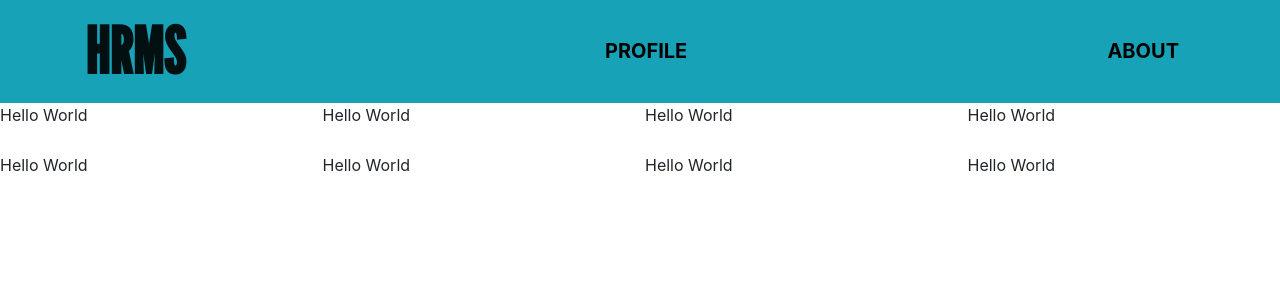
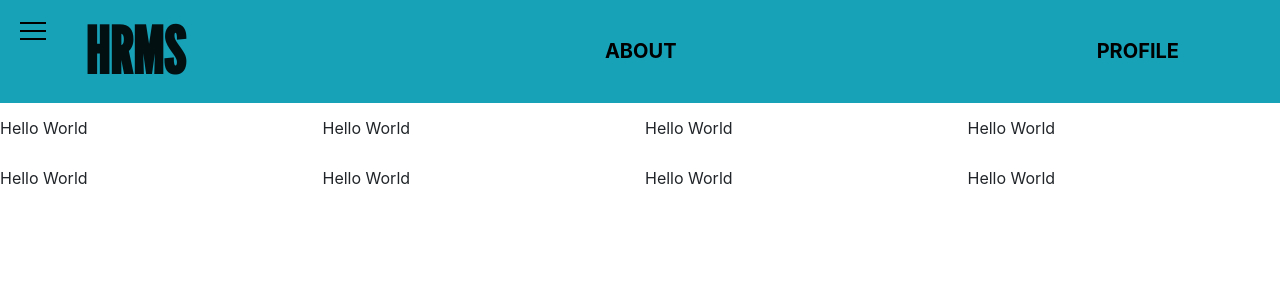
Before and after one commit to antoinecarter/CSE3101-Project, a PHP site: page /shareposts/inc/view/home.php in a window 1280 px wide. Shown: the top 300 px of the page. Run offline with PHP 8.4, Linux system fonts and the light colour scheme; style sheets or scripts are compiled from the project's sources.

Commit message:
Add new styles to style.css

```diff
--- a/css/style.scss
+++ b/css/style.scss
@@ -266,6 +266,87 @@
        }
 
 
+
+
+        #menu__toggle {
+          opacity: 0;
+        }
+        #menu__toggle:checked + .menu__btn > span {
+          transform: rotate(45deg);
+        }
+        #menu__toggle:checked + .menu__btn > span::before {
+          top: 0;
+          transform: rotate(0deg);
+        }
+        #menu__toggle:checked + .menu__btn > span::after {
+          top: 0;
+          transform: rotate(90deg);
+        }
+        #menu__toggle:checked ~ .menu__box {
+          left: 0 !important;
+        }
+        .menu__btn {
+          position: fixed;
+          top: 30px;
+          left: 20px;
+          width: 26px;
+          height: 26px;
+          cursor: pointer;
+          z-index: 1;
+        }
+        .menu__btn > span,
+        .menu__btn > span::before,
+        .menu__btn > span::after {
+          display: block;
+          position: absolute;
+          width: 100%;
+          height: 2px;
+          background-color: #000;
+          transition-duration: .25s;
+        }
+        .menu__btn > span::before {
+          content: '';
+          top: -8px;
+        }
+        .menu__btn > span::after {
+          content: '';
+          top: 8px;
+        }
+        .menu__box {
+          display: block;
+          position: fixed;
+          top: 0;
+          left: -100%;
+          width: 300px;
+          height: 100%;
+          margin: 0;
+          padding: 80px 0;
+          list-style: none;
+          background-color: #17a2b8;
+          box-shadow: 2px 2px 6px rgba(0, 0, 0, .4);
+          transition-duration: .25s;
+        }
+        .menu__item {
+          display: block;
+          padding: 12px 24px;
+          color: #333;
+          font-family: 'Roboto', sans-serif;
+          font-size: 20px;
+          font-weight: 600;
+          text-decoration: none;
+          transition-duration: .25s;
+        }
+        .menu__item:hover {
+          background-color: #CFD8DC;
+          text-decoration: none;
+
+        }
+
+        .navbar{
+            padding: 0px;
+            margin: 0px;
+        }
+
         .brand{
             font-family: 'League Gothic', sans-serif;
             font-weight: bolder;
@@ -277,8 +358,21 @@
             color: #000;
         }
 
+        .nav-link:hover{
+            background-color: #CFD8DC;
+        }
+
         .cards{
             display: grid;
             grid-template-columns: repeat(4, 1fr);
             grid-gap: 10px;
         }
+
+        .navbar-nav li:hover .dropdown-menu {
+            display: block;
+        }
+
+        .dropdown-menu > li > a:hover:after {
+            text-decoration: underline;
+            transform: rotate(-90deg);
+        }
--- a/inc/view/header.php
+++ b/inc/view/header.php
@@ -16,19 +16,25 @@
         <a class="navbar-brand" href="#">
           <h1 class="brand">HRMS</h1>
         </a>
+        <a class="nav-link" href="#">About</a>
         <a class="nav-link" href="#">Profile</a>
-        <a class="nav-link" href="#">About</a>
+
       </div>
     </nav>
-    <div class="cards">
-       <div>
-         <p>Hello World  </p>
-       </div>
-        <?php
-          for ($x = 0; $x <= 12; $x+=2) {
-            echo "<div class=card$x><p>Hello World</p></div>";
-          }
-        ?>
+    <div class="hamburger-menu">
+        <input id="menu__toggle" type="checkbox" />
+        <label class="menu__btn" for="menu__toggle">
+          <span></span>
+        </label>
+
+        <ul class="menu__box">
+          <li><a class="menu__item" href="#">Department</a></li>
+          <li><a class="menu__item" href="#">HR Config</a></li>
+          <li><a class="menu__item" href="#">Payroll Management</a></li>
+          <li><a class="menu__item" href="#">Employee Management</a></li>
+          <li><a class="menu__item" href="#">Attendance Management</a></li>
+          <li><a class="menu__item" href="#">Leave Management</a></li>
+        </ul>
     </div>
   </body>
 </html>
--- a/inc/view/home.php
+++ b/inc/view/home.php
@@ -10,12 +10,13 @@
         ?>
     </div>
 <body>
-
-   <div class="home">
-
-        </div>
-
-</div>
+    <div class="cards">
+        <?php
+          for ($x = 0; $x <= 14; $x+=2) {
+            echo "<div class=card$x><p>Hello World</p></div>";
+          }
+        ?>
+    </div>
 </body>
 
 </html>
```
Lines whose indentation alone changed are shown as unchanged.
